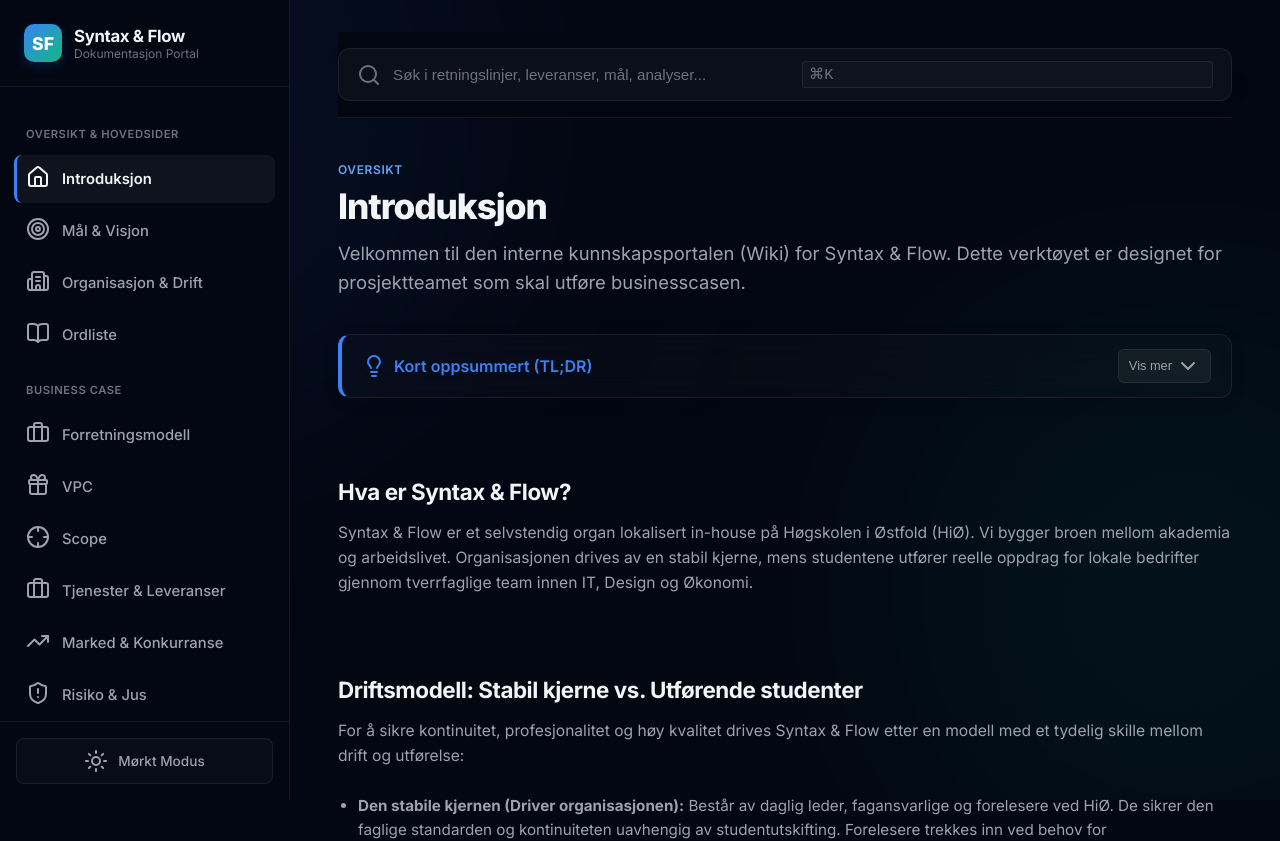
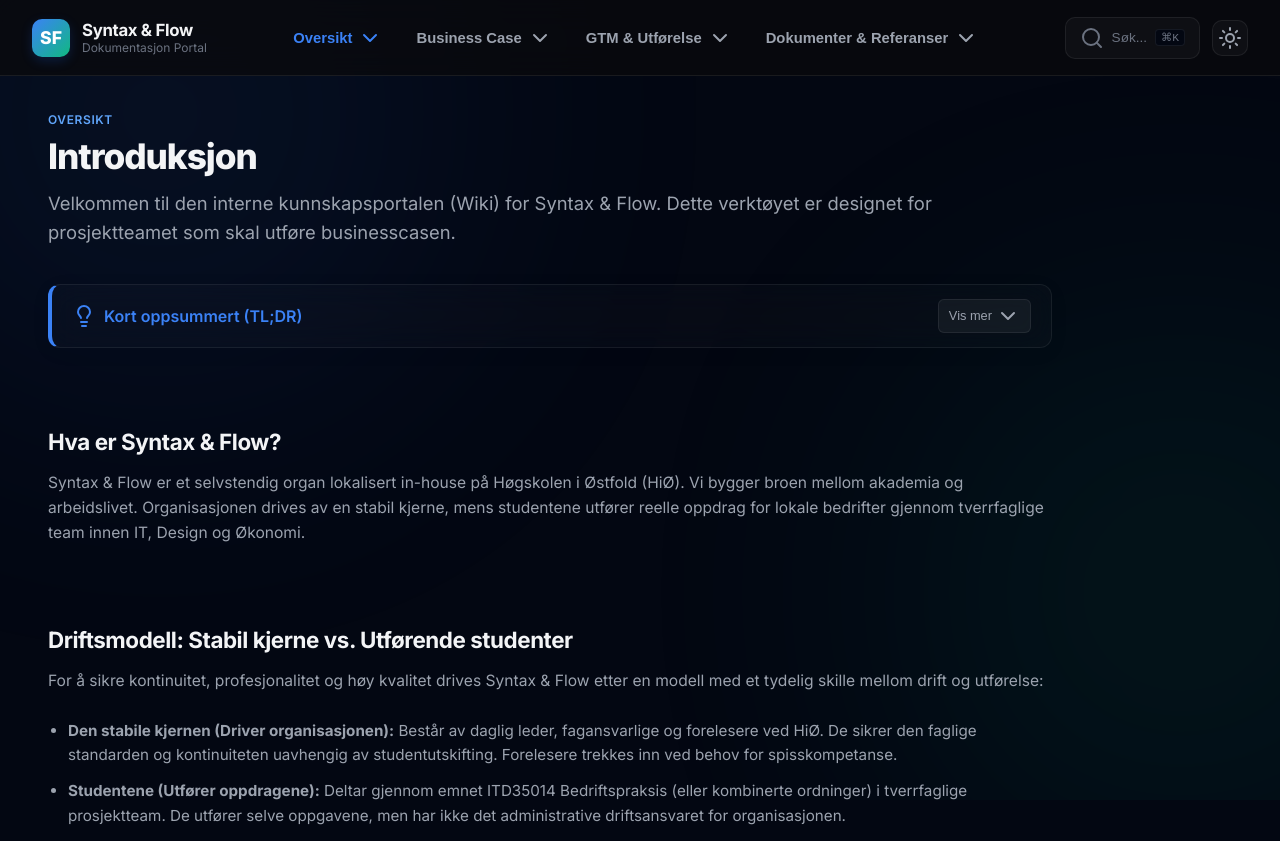
Before and after one commit to uffiulf/S-F-BC, a React (Vite) app in the folder 07-Nettside/infoside-app/: page /#dashboard in a window 1280 px wide. Shown: the top 841 px of the page. Built offline with nearby package versions, Linux system fonts and the light colour scheme.

Commit message:
feat(web): implement top navigation bar with dropdown menus on desktop

```diff
--- a/07-Nettside/infoside-app/src/App.jsx
+++ b/07-Nettside/infoside-app/src/App.jsx
@@ -18,6 +18,7 @@
   const [tldrExpanded, setTldrExpanded] = useState(false);
   const [ordlisteMode, setOrdlisteMode] = useState("category");
   const [mobileMenuOpen, setMobileMenuOpen] = useState(false);
+  const [activeDropdown, setActiveDropdown] = useState(null);
   const searchInputRef = useRef(null);
   const skipResetRef = useRef(false);
 
@@ -311,6 +312,101 @@
         <div className="blob blob-1"></div>
         <div className="blob blob-2"></div>
       </div>
+
+      {/* Desktop Top Navbar (Browserbase-style) */}
+      <header className="desktop-navbar">
+        <div className="navbar-container">
+          <div className="navbar-left" onClick={() => setActivePage("dashboard")} style={{ cursor: 'pointer' }}>
+            <div className="logo">SF</div>
+            <div className="brand-text">
+              <span className="brand-name">Syntax & Flow</span>
+              <span className="brand-tagline">Dokumentasjon Portal</span>
+            </div>
+          </div>
+
+          <nav className="navbar-center">
+            {[
+              {
+                name: "Oversikt",
+                id: "oversikt",
+                items: wikiData.filter(page => page.category === "Oversikt" || page.category === "Hovedsider")
+              },
+              {
+                name: "Business Case",
+                id: "business-case",
+                items: wikiData.filter(page => page.category === "Business Case")
+              },
+              {
+                name: "GTM & Utførelse",
+                id: "gtm",
+                items: wikiData.filter(page => page.category === "GTM & Utførelse")
+              },
+              {
+                name: "Dokumenter & Referanser",
+                id: "dokumenter",
+                items: wikiData.filter(page => page.category === "Dokumenter")
+              }
+            ].map(cat => (
+              <div
+                key={cat.id}
+                className="nav-dropdown-wrapper"
+                onMouseEnter={() => setActiveDropdown(cat.id)}
+                onMouseLeave={() => setActiveDropdown(null)}
+              >
+                <button className={`nav-link-btn ${activeDropdown === cat.id ? 'active' : ''} ${cat.items.some(item => item.id === activePage) ? 'parent-active' : ''}`}>
+                  <span>{cat.name}</span>
+                  <Icons.ChevronDown className="w-3.5 h-3.5" />
+                </button>
+
+                {activeDropdown === cat.id && (
+                  <div className="nav-dropdown-menu glass-card animate-fade-in">
+                    <div className={`dropdown-grid ${cat.items.length > 4 ? 'grid-2' : 'grid-1'}`}>
+                      {cat.items.map(item => (
+                        <button
+                          key={item.id}
+                          className={`dropdown-item-link ${activePage === item.id ? 'active' : ''}`}
+                          onClick={() => {
+                            setActivePage(item.id);
+                            setActiveDropdown(null);
+                          }}
+                        >
+                          <div className="dropdown-item-icon-wrapper">
+                            {renderIcon(item.icon, "w-4 h-4")}
+                          </div>
+                          <div className="dropdown-item-content">
+                            <div className="dropdown-item-title">{item.title}</div>
+                            <div className="dropdown-item-lead">{item.lead}</div>
+                          </div>
+                        </button>
+                      ))}
+                    </div>
+                  </div>
+                )}
+              </div>
+            ))}
+          </nav>
+
+          <div className="navbar-right">
+            <button className="navbar-search-btn" onClick={() => setSearchOpen(true)} aria-label="Søk">
+              <Icons.Search className="w-4 h-4" />
+              <span>Søk...</span>
+              <kbd className="navbar-search-kbd">⌘K</kbd>
+            </button>
+
+            <button
+              onClick={() => setTheme(theme === "dark" ? "light" : "dark")}
+              className="navbar-theme-btn"
+              aria-label="Toggle theme"
+            >
+              {theme === "dark" ? (
+                <Icons.Sun className="w-4 h-4 text-yellow-400" />
+              ) : (
+                <Icons.Moon className="w-4 h-4 text-blue-600" />
+              )}
+            </button>
+          </div>
+        </div>
+      </header>
 
       {/* Mobile Top Bar */}
       <div className="mobile-header">
--- a/07-Nettside/infoside-app/src/index.css
+++ b/07-Nettside/infoside-app/src/index.css
@@ -3480,3 +3480,270 @@
   text-decoration: none;
   box-shadow: 0 0 8px rgba(37, 99, 235, 0.2);
 }
+
+/* ==========================================
+   Desktop Top Navbar (Browserbase-style)
+   ========================================== */
+
+.desktop-navbar {
+  display: none;
+}
+
+@media (min-width: 1025px) {
+  .desktop-navbar {
+    display: block;
+    position: fixed;
+    top: 0;
+    left: 0;
+    right: 0;
+    height: 76px;
+    z-index: 1000;
+    background-color: rgba(10, 10, 12, 0.75);
+    backdrop-filter: blur(16px);
+    -webkit-backdrop-filter: blur(16px);
+    border-bottom: 1px solid var(--border-color);
+    transition: all 0.3s ease;
+  }
+
+  .sidebar {
+    display: none !important;
+  }
+
+  .content-area {
+    margin-left: 0 !important;
+    padding-top: 108px !important;
+  }
+
+  .top-header {
+    display: none !important;
+  }
+}
+
+.navbar-container {
+  display: flex;
+  align-items: center;
+  justify-content: space-between;
+  height: 100%;
+  max-width: 1440px;
+  margin: 0 auto;
+  padding: 0 32px;
+}
+
+.navbar-left {
+  display: flex;
+  align-items: center;
+  gap: 12px;
+  user-select: none;
+}
+
+.navbar-center {
+  display: flex;
+  align-items: center;
+  gap: 6px;
+  height: 100%;
+}
+
+.nav-dropdown-wrapper {
+  position: relative;
+  height: 100%;
+  display: flex;
+  align-items: center;
+}
+
+.nav-link-btn {
+  display: flex;
+  align-items: center;
+  gap: 6px;
+  background: none;
+  border: none;
+  color: var(--text-secondary);
+  font-size: 0.925rem;
+  font-weight: 600;
+  padding: 8px 14px;
+  border-radius: 8px;
+  cursor: pointer;
+  transition: all 0.2s ease;
+}
+
+.nav-link-btn:hover,
+.nav-link-btn.active {
+  color: var(--text-primary);
+  background-color: rgba(255, 255, 255, 0.04);
+}
+
+.nav-link-btn.parent-active {
+  color: var(--accent-color);
+}
+
+.nav-dropdown-menu {
+  position: absolute;
+  top: 100%;
+  left: 50%;
+  transform: translateX(-50%) translateY(4px);
+  padding: 12px;
+  border-radius: 14px;
+  background-color: var(--bg-card);
+  border: 1px solid var(--border-color);
+  box-shadow: 0 20px 40px rgba(0, 0, 0, 0.5);
+  z-index: 1000;
+  animation: dropdown-fade 0.2s cubic-bezier(0.16, 1, 0.3, 1) forwards;
+}
+
+@keyframes dropdown-fade {
+  from {
+    opacity: 0;
+    transform: translateX(-50%) translateY(8px);
+  }
+  to {
+    opacity: 1;
+    transform: translateX(-50%) translateY(4px);
+  }
+}
+
+.dropdown-grid.grid-2 {
+  display: grid;
+  grid-template-columns: repeat(2, 1fr);
+  width: 600px;
+  gap: 6px;
+}
+
+.dropdown-grid.grid-1 {
+  display: grid;
+  grid-template-columns: 1fr;
+  width: 320px;
+  gap: 6px;
+}
+
+.dropdown-item-link {
+  display: flex;
+  align-items: flex-start;
+  gap: 12px;
+  padding: 10px;
+  border-radius: 10px;
+  background: none;
+  border: none;
+  text-align: left;
+  cursor: pointer;
+  transition: all 0.2s ease;
+  width: 100%;
+  box-sizing: border-box;
+}
+
+.dropdown-item-link:hover {
+  background-color: rgba(255, 255, 255, 0.04);
+}
+
+.dropdown-item-link.active {
+  background-color: rgba(37, 99, 235, 0.08);
+}
+
+.dropdown-item-icon-wrapper {
+  padding: 8px;
+  border-radius: 8px;
+  background-color: rgba(255, 255, 255, 0.03);
+  color: var(--text-muted);
+  display: flex;
+  align-items: center;
+  justify-content: center;
+  border: 1px solid var(--border-color);
+  transition: all 0.2s ease;
+  flex-shrink: 0;
+}
+
+.dropdown-item-link:hover .dropdown-item-icon-wrapper {
+  background-color: rgba(255, 255, 255, 0.06);
+  color: var(--text-primary);
+  border-color: var(--border-color-active);
+}
+
+.dropdown-item-link.active .dropdown-item-icon-wrapper {
+  background-color: rgba(37, 99, 235, 0.15);
+  color: var(--accent-color);
+  border-color: rgba(37, 99, 235, 0.3);
+}
+
+.dropdown-item-content {
+  display: flex;
+  flex-direction: column;
+  gap: 2px;
+  flex: 1;
+  min-width: 0;
+}
+
+.dropdown-item-title {
+  font-weight: 600;
+  font-size: 0.875rem;
+  color: var(--text-primary);
+  transition: color 0.2s ease;
+}
+
+.dropdown-item-link.active .dropdown-item-title {
+  color: var(--accent-color);
+}
+
+.dropdown-item-lead {
+  font-size: 0.75rem;
+  color: var(--text-muted);
+  line-height: 1.4;
+  white-space: normal;
+  display: -webkit-box;
+  -webkit-line-clamp: 2;
+  -webkit-box-orient: vertical;
+  overflow: hidden;
+}
+
+.navbar-right {
+  display: flex;
+  align-items: center;
+  gap: 12px;
+}
+
+.navbar-search-btn {
+  display: flex;
+  align-items: center;
+  gap: 8px;
+  background-color: rgba(255, 255, 255, 0.03);
+  border: 1px solid var(--border-color);
+  border-radius: 10px;
+  padding: 8px 14px;
+  font-size: 0.85rem;
+  color: var(--text-muted);
+  cursor: pointer;
+  transition: all 0.2s ease;
+}
+
+.navbar-search-btn:hover {
+  border-color: var(--border-color-active);
+  background-color: rgba(255, 255, 255, 0.05);
+  color: var(--text-secondary);
+}
+
+.navbar-search-kbd {
+  font-size: 0.7rem;
+  background-color: var(--bg-primary);
+  border: 1px solid var(--border-color);
+  padding: 1px 5px;
+  border-radius: 4px;
+  color: var(--text-muted);
+  font-family: monospace;
+}
+
+.navbar-theme-btn {
+  display: flex;
+  align-items: center;
+  justify-content: center;
+  width: 36px;
+  height: 36px;
+  border-radius: 10px;
+  background-color: rgba(255, 255, 255, 0.03);
+  border: 1px solid var(--border-color);
+  cursor: pointer;
+  transition: all 0.2s ease;
+  color: var(--text-secondary);
+}
+
+.navbar-theme-btn:hover {
+  background-color: rgba(255, 255, 255, 0.05);
+  border-color: var(--border-color-active);
+  color: var(--text-primary);
+}
```
Also changed, not shown: 1 other file (tests, documents, lock files or other folders).
